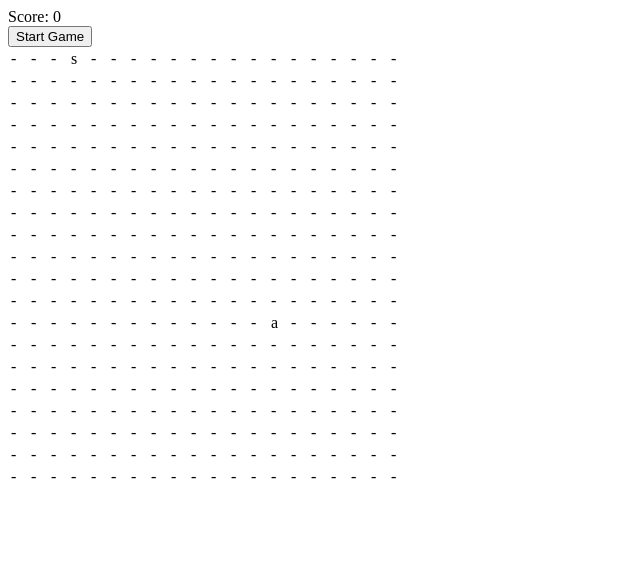
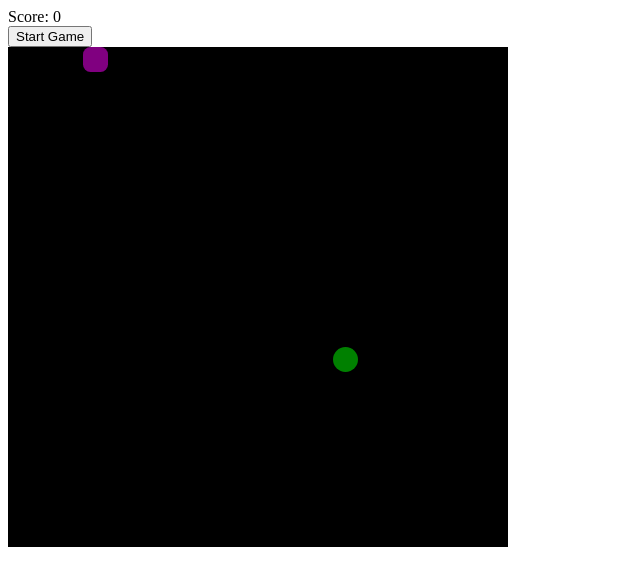
Before and after one commit to kecsot/ts-jest-cypess, a React (Vite) app: page / in a window 1280 px wide. Shown: the top 586 px of the page, without its empty margins (0-640 px from the left). Built offline with nearby package versions, Linux system fonts and the light colour scheme.

Commit message:
optimize SnakeGameMap rendering

```diff
--- a/src/features/snakeGame/SnakeGame.tsx
+++ b/src/features/snakeGame/SnakeGame.tsx
@@ -30,7 +30,7 @@ export const SnakeGame = () => {
                     <button onClick={restartGame}>Restart Game</button>
                 )}
             </div>
-            <SnakeGameMap/>
+            <SnakeGameMap size={500}/>
         </>
     )
 }
--- a/src/features/snakeGame/SnakeGameMap.tsx
+++ b/src/features/snakeGame/SnakeGameMap.tsx
@@ -1,42 +1,106 @@
 import {useSnakeGameControllerContext} from "./controller/useSnakeGameControllerContext.tsx";
+import {useMemo} from "react";
 
+type Props = {
+    size: number;
+};
 
-export const SnakeGameMap = () => {
+export const SnakeGameMap = ({size}: Props) => {
 
     const {
         columns,
         rows,
-        isSnakePosition,
-        isApplePosition
+        snakePositions,
+        applePosition
     } = useSnakeGameControllerContext()
 
-    /**
-     *  // TODO:
-     *      Optimize rendering?
-     *          Idea:
-     *          - Render whole map only once
-     *          - Render snake parts above the map
-     */
+    const mapLayer = useMemo(() => {
         return (
-        <table>
-            <tbody>
+            <div style={{
+                display: "grid",
+                width: `${size}px`,
+                height: `${size}px`,
+                gridTemplateColumns: `repeat(${columns}, 1fr)`,
+                gap: 0,
+            }}>
                 {Array.from({length: columns}, (_, y) => (
-                <tr key={y}>
+                    <div key={y}>
                         {Array.from({length: rows}, (_, x) => {
-                        const isSnake = isSnakePosition(x, y)
-                        const isApple = isApplePosition(x, y)
+                            return (
+                                <div
+                                    key={`map-piece-${x}-${y}`}
+                                    style={{
+                                        background: 'black',
+                                        height: `${size / rows}px`,
+                                        width: `${size / columns}px`,
+                                        padding: 0,
+                                    }}
+                                >
+                                </div>
+                            )
+                        })}
+                    </div>
+                ))}
+            </div>
+        )
+    }, [columns, rows, size])
+
+    const snakeLayer = useMemo(() => {
+        const pieceWidth = size / columns
+        const pieceHeight = size / rows
 
         return (
-                            <td key={x} style={{width: '1rem'}}>
-                                {isSnake ? 's' : ''}
-                                {isApple ? 'a' : ''}
-                                {!isSnake && !isApple ? '-' : ''}
-                            </td>
+            <>
+                {snakePositions.map(({x, y}, index) => {
+                    return (
+                        <div
+                            key={`snake-${x}-${y}`}
+                            style={{
+                                position: 'absolute',
+                                left: `${x * pieceWidth}px`,
+                                top: `${y * pieceHeight}px`,
+                                width: `${pieceWidth}px`,
+                                height: `${pieceHeight}px`,
+                                background: index === 0 ? 'purple' : 'yellow',
+                                borderRadius: '30%',
+                                zIndex: 2,
+                            }}
+                        >
+                        </div>
                     )
                 })}
-                </tr>
-            ))}
-            </tbody>
-        </table>
+            </>
+        )
+    }, [columns, rows, size, snakePositions])
+
+    const appleLayer = useMemo(() => {
+        const pieceWidth = size / columns
+        const pieceHeight = size / rows
+
+        return (
+            <div
+                key='apple'
+                style={{
+                    position: 'absolute',
+                    left: `${applePosition.x * pieceWidth}px`,
+                    top: `${applePosition.y * pieceHeight}px`,
+                    width: `${pieceWidth}px`,
+                    height: `${pieceHeight}px`,
+                    background: 'green',
+                    borderRadius: '50%',
+                    zIndex: 2,
+                }}>
+            </div>
+        )
+    }, [applePosition, size, columns, rows])
+
+    return (
+        <div style={{
+            position: 'relative',
+        }}>
+            {mapLayer}
+            {snakeLayer}
+            {appleLayer}
+        </div>
     )
 }
--- a/src/features/snakeGame/controller/SnakeGameControllerContext.tsx
+++ b/src/features/snakeGame/controller/SnakeGameControllerContext.tsx
@@ -13,8 +13,7 @@ export type SnakeGameControllerContextType = {
     isGameOver: boolean
 
     snakePositions: Position[]
-    isSnakePosition: (x: number, y: number) => boolean
-    isApplePosition: (x: number, y: number) => boolean
+    applePosition: Position
 }
 
 const SnakeGameControllerContext = createContext<SnakeGameControllerContextType | null>(null)
--- a/src/features/snakeGame/controller/SnakeGameControllerProvider.tsx
+++ b/src/features/snakeGame/controller/SnakeGameControllerProvider.tsx
@@ -72,14 +72,6 @@ export function SnakeGameControllerProvider({children}: Props) {
         return snakePositions.length - 1
     }, [snakePositions.length])
 
-    const isSnakePosition = useCallback((x: number, y: number) => {
-        return snakePositions.some(position => position.x === x && position.y === y)
-    }, [snakePositions])
-
-    const isApplePosition = useCallback((x: number, y: number) => {
-        return applePosition.x === x && applePosition.y === y
-    }, [applePosition])
-
     const value = useMemo(
         () => ({
             columns,
@@ -93,9 +85,8 @@ export function SnakeGameControllerProvider({children}: Props) {
             isGameOver,
 
             snakePositions,
-            isSnakePosition,
-            isApplePosition
-        } as SnakeGameControllerContextType), [columns, rows, initGame, startGame, restartGame, score, isGameOver, snakePositions, isSnakePosition, isApplePosition])
+            applePosition
+        } as SnakeGameControllerContextType), [columns, rows, initGame, startGame, restartGame, score, isGameOver, snakePositions, applePosition])
 
     return (
         <SnakeGameControllerContext.Provider value={value}>
```
Lines whose indentation alone changed are shown as unchanged.
